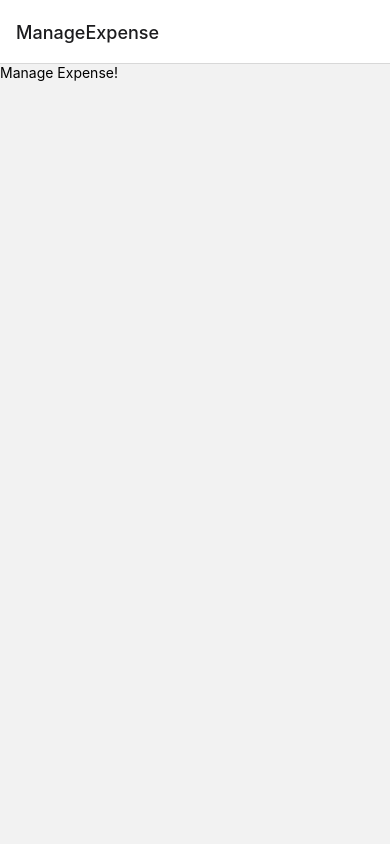
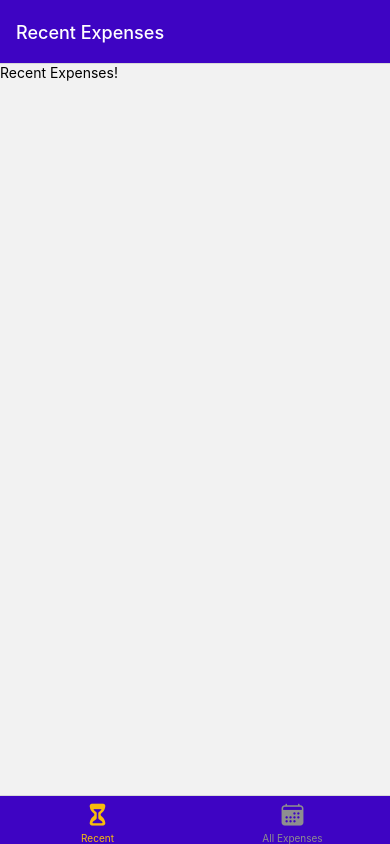
Before and after one commit to Simulaemanuele/RNCourse-ExpenseTrackerApp, a React Native app: screen / in a window 390 px wide. Built offline with nearby package versions, Linux system fonts and the light colour scheme.

Commit message:
feat: added styles constant file, modded build.gradle to implement vector icons lib, installed react-native-vector-icons and the types libs and customized the screens in App.tsx

```diff
--- a/App.tsx
+++ b/App.tsx
@@ -20,15 +20,47 @@ import {createBottomTabNavigator} from '@react-navigation/bottom-tabs';
 import ManageExpense from './screens/ManageExpense';
 import RecentExpenses from './screens/RecentExpenses';
 import AllExpenses from './screens/AllExpenses';
+import {GlobalStyles} from './constants/styles';
+import Icon from 'react-native-vector-icons/Ionicons';
 
 const Stack = createNativeStackNavigator();
 const Bottomtabs = createBottomTabNavigator();
 
 const ExpensesOverview = () => {
   return (
-    <Bottomtabs.Navigator>
-      <Bottomtabs.Screen name="RecentExpenses" component={RecentExpenses} />
-      <Bottomtabs.Screen name="AllExpenses" component={AllExpenses} />
+    <Bottomtabs.Navigator
+      screenOptions={{
+        headerStyle: {
+          backgroundColor: GlobalStyles.colors.primary500,
+        },
+        headerTintColor: 'white',
+        tabBarStyle: {
+          backgroundColor: GlobalStyles.colors.primary500,
+        },
+        tabBarActiveTintColor: GlobalStyles.colors.accent500,
+      }}>
+      <Bottomtabs.Screen
+        name="RecentExpenses"
+        component={RecentExpenses}
+        options={{
+          title: 'Recent Expenses',
+          tabBarLabel: 'Recent',
+          tabBarIcon: ({color, size}) => (
+            <Icon name="hourglass" size={size} color={color} />
+          ),
+        }}
+      />
+      <Bottomtabs.Screen
+        name="AllExpenses"
+        component={AllExpenses}
+        options={{
+          title: 'All Expenses',
+          tabBarLabel: 'All Expenses',
+          tabBarIcon: ({color, size}) => (
+            <Icon name="calendar" size={size} color={color} />
+          ),
+        }}
+      />
     </Bottomtabs.Navigator>
   );
 };
@@ -39,8 +71,14 @@ function App(): JSX.Element {
       <StatusBar barStyle="default" />
       <NavigationContainer>
         <Stack.Navigator>
+          <Stack.Screen
+            name="ExpensesOverview"
+            component={ExpensesOverview}
+            options={{
+              headerShown: false,
+            }}
+          />
           <Stack.Screen name="ManageExpense" component={ManageExpense} />
-          <Stack.Screen name="ExpensesOverview" component={ExpensesOverview} />
         </Stack.Navigator>
       </NavigationContainer>
     </>
--- /dev/null
+++ b/constants/styles.ts
@@ -0,0 +1,17 @@
+export const GlobalStyles = {
+    colors: {
+        primary50: "#e4d9fd",
+        primary100: "#c6affc",
+        primary200: "#a281f0",
+        primary400: "#5721d4",
+        primary500: "#3e04c3",
+        primary700: "#2d0689",
+        primary800: "#200364",
+        accent500: "#f7bc0c",
+        error50: "#fcc4e4",
+        error500: "#9b095c",
+        gray500: "#39324a",
+        gray700: "#221c30",
+    },
+
+}
--- a/package.json
+++ b/package.json
@@ -13,10 +13,12 @@
     "@react-navigation/bottom-tabs": "^6.5.5",
     "@react-navigation/native": "^6.1.4",
     "@react-navigation/native-stack": "^6.9.10",
+    "@types/react-native-vector-icons": "^6.4.13",
     "react": "18.2.0",
     "react-native": "0.71.3",
     "react-native-safe-area-context": "^4.5.0",
-    "react-native-screens": "^3.20.0"
+    "react-native-screens": "^3.20.0",
+    "react-native-vector-icons": "^9.2.0"
   },
   "devDependencies": {
     "@babel/core": "^7.20.0",
```
Also changed, not shown: 2 other files (tests, documents, lock files or other folders).
